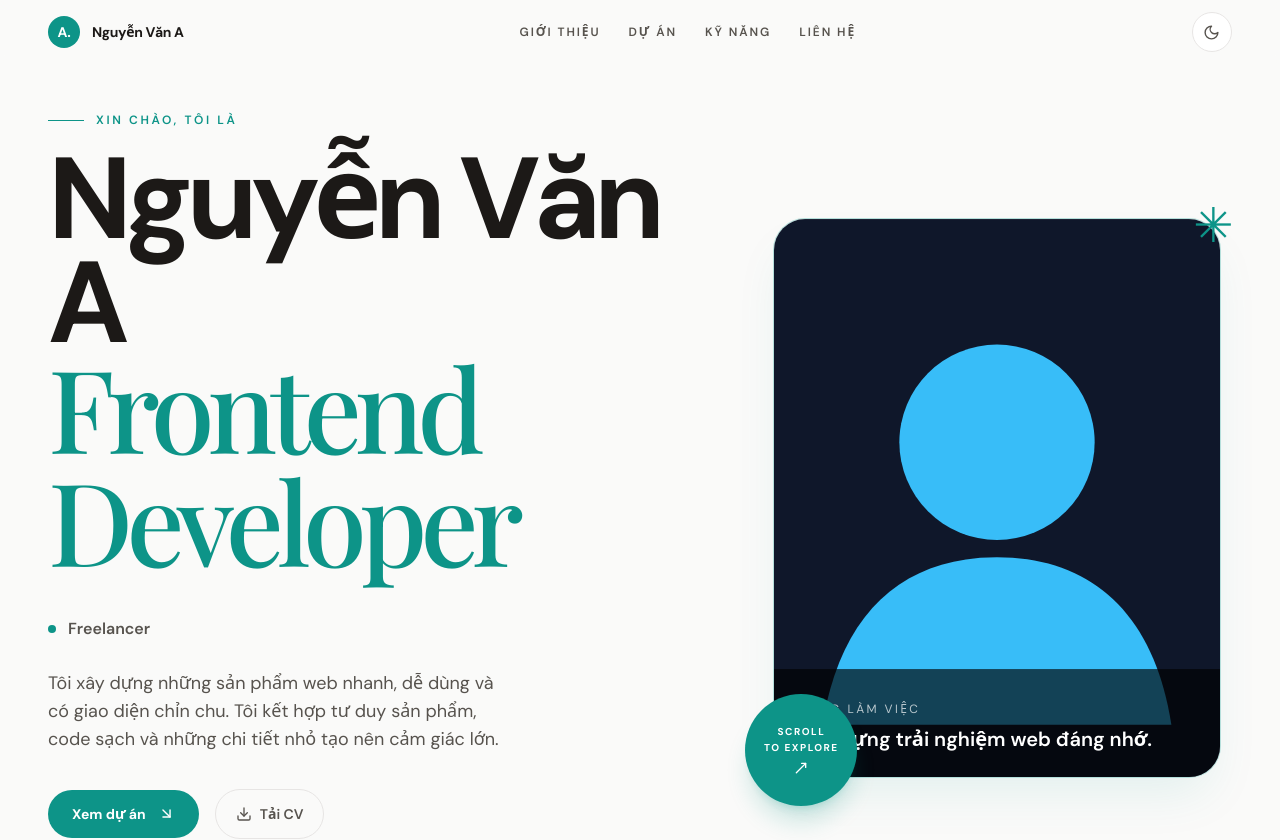
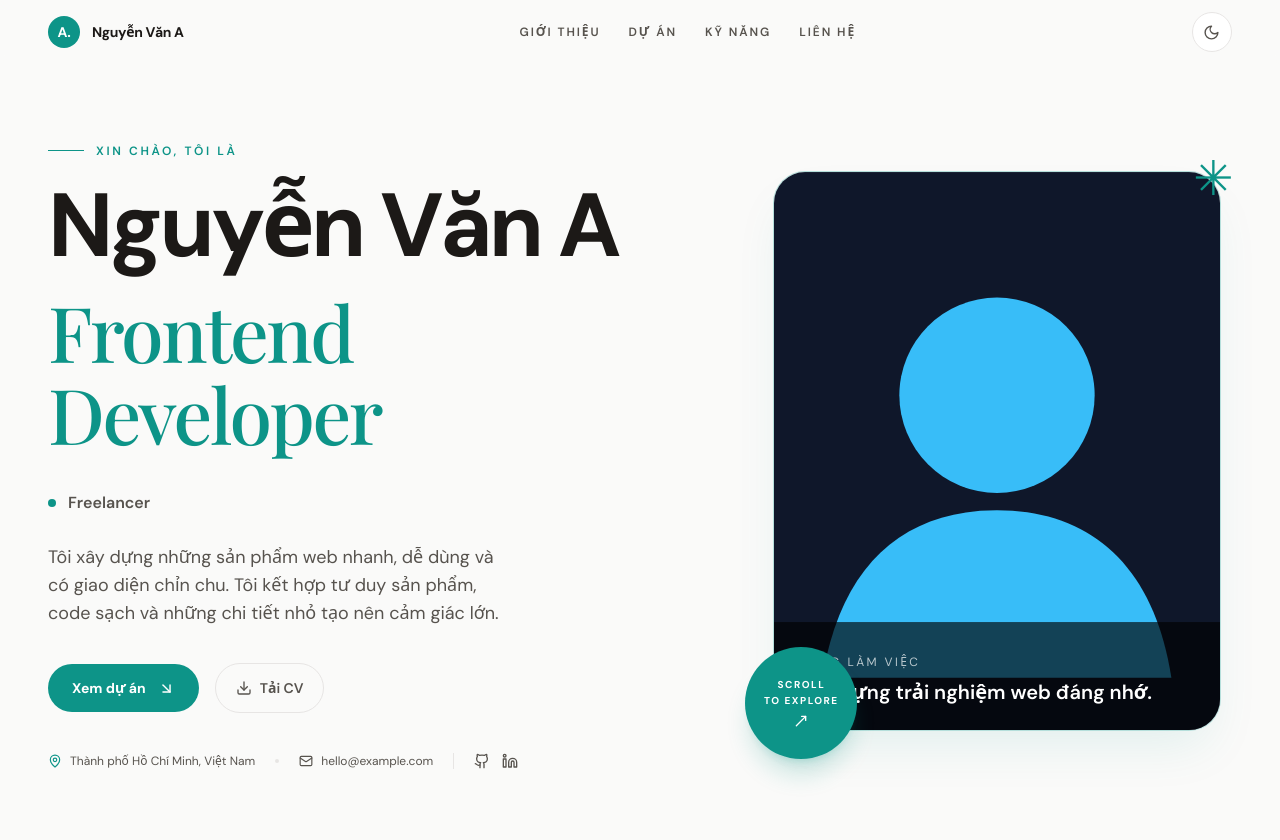
Before and after one commit to Yiben633/Portfolio_Ca_Nhan, a React (Vite) app: page / in a window 1280 px wide. Shown: the top 840 px of the page. Built offline with nearby package versions, Linux system fonts and the light colour scheme; a web font is replaced by a local one.

Commit message:
fix: can chinh typography hero

```diff
--- a/src/components/Hero.tsx
+++ b/src/components/Hero.tsx
@@ -31,10 +31,9 @@ export function Hero() {
         <p className="mb-5 flex items-center gap-3 text-xs font-semibold uppercase tracking-[0.22em] text-accent">
           <span className="h-px w-9 bg-accent" /> Xin chào, tôi là
         </p>
-        <h1 id="hero-title" className="max-w-5xl text-[clamp(3.5rem,9vw,8.5rem)] font-bold leading-[0.9] tracking-[-0.06em]">
-          {profile.name}
-          <br />
-          <span className="font-serif font-normal italic text-accent">{profile.title}</span>
+        <h1 id="hero-title" className="max-w-4xl text-[clamp(3rem,7.5vw,7rem)] font-bold leading-[1.06] tracking-[-0.04em] sm:text-[clamp(3.5rem,7vw,7rem)]">
+          <span className="block break-words">{profile.name}</span>
+          <span className="mt-3 block font-serif text-[clamp(2.75rem,6vw,6rem)] font-normal italic leading-[1.08] tracking-[-0.03em] text-accent sm:mt-4">{profile.title}</span>
         </h1>
         <div className="mt-8 flex min-h-8 items-center gap-3 text-sm font-semibold text-muted sm:text-base" aria-live="polite">
           <span className="h-2 w-2 rounded-full bg-accent" aria-hidden="true" />
```
